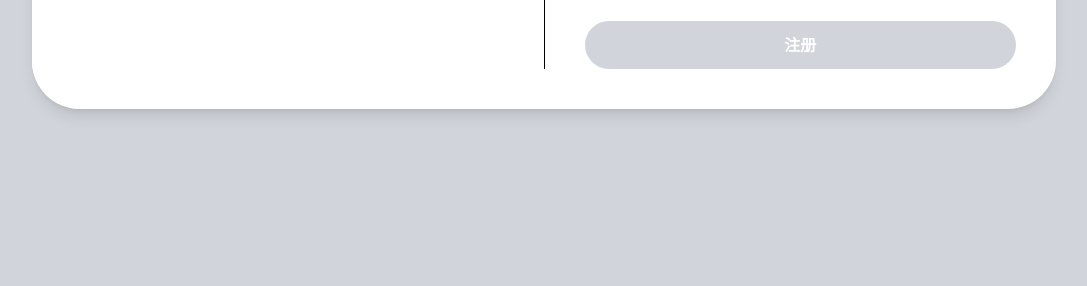
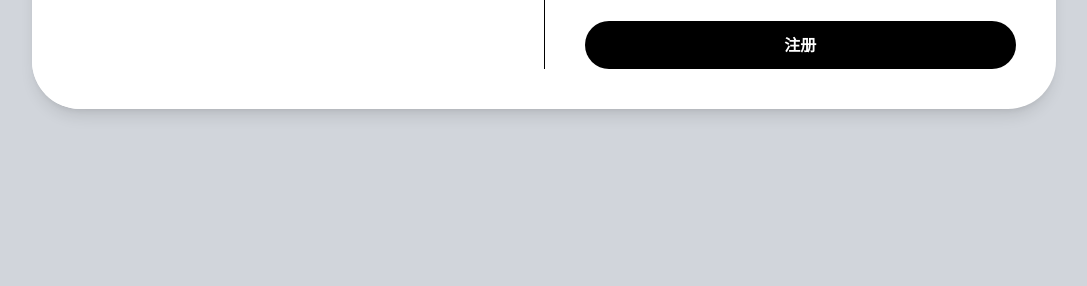
Before and after one commit to PaddySeahorse/frontend-paddyseahorse, a plain HTML site: page signup/index.html in a window 1280 px wide. Shown: the part 514-800 px from the top of the page, without its empty margins (96-1183 px from the left). Drawn offline with nearby package versions, Linux system fonts and the light colour scheme.

Commit message:
更新 index.html

```diff
--- a/signup/index.html
+++ b/signup/index.html
@@ -61,7 +61,7 @@
 
         <button
           type="submit"
-          class="mt-6 w-full bg-gray-300 text-white font-semibold py-3 rounded-full hover:bg-gray-400 transition-colors"
+          class="mt-6 w-full bg-black text-white font-semibold py-3 rounded-full hover:bg-gray-400 transition-colors"
         >
           注册
         </button>
```
